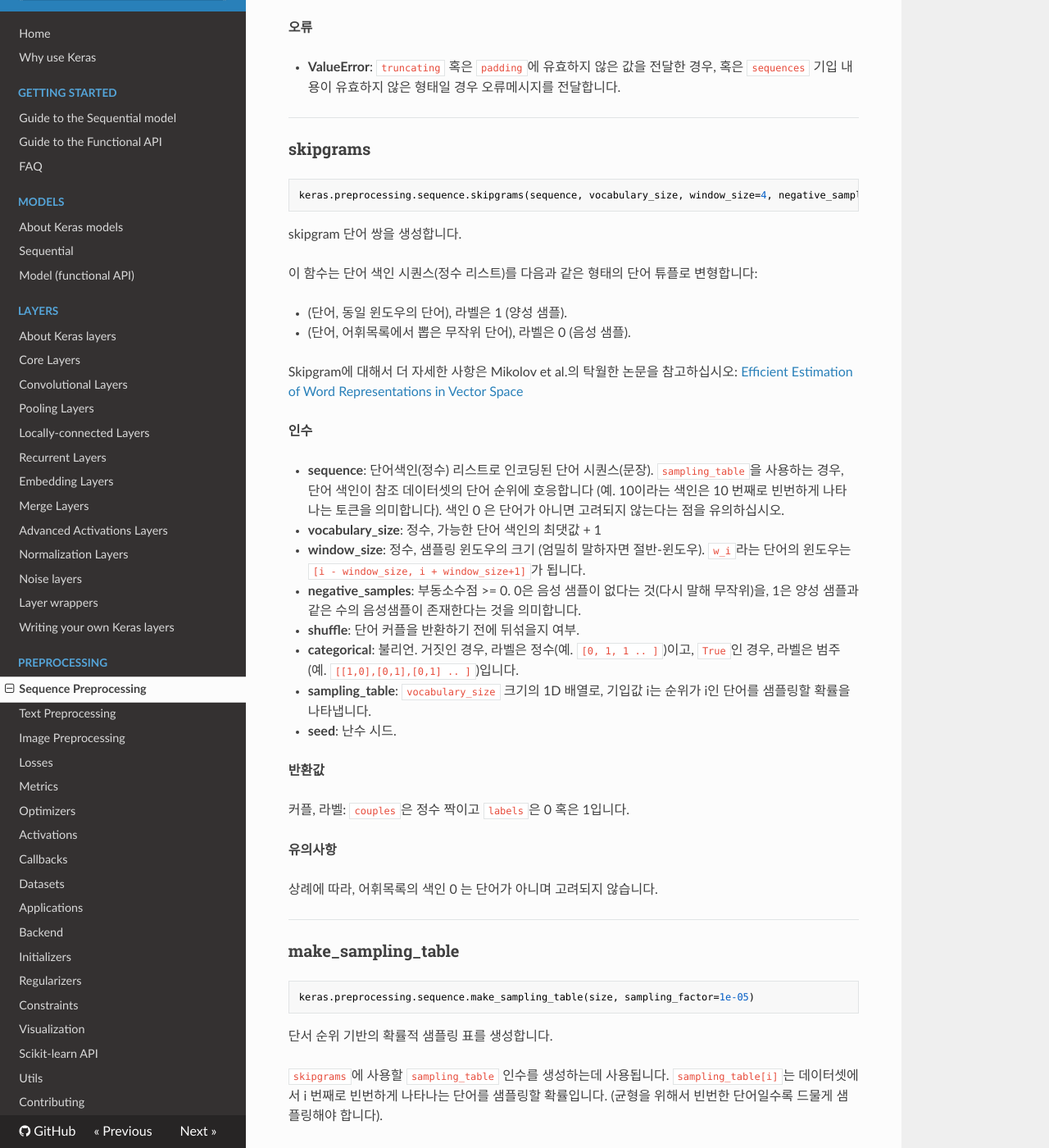
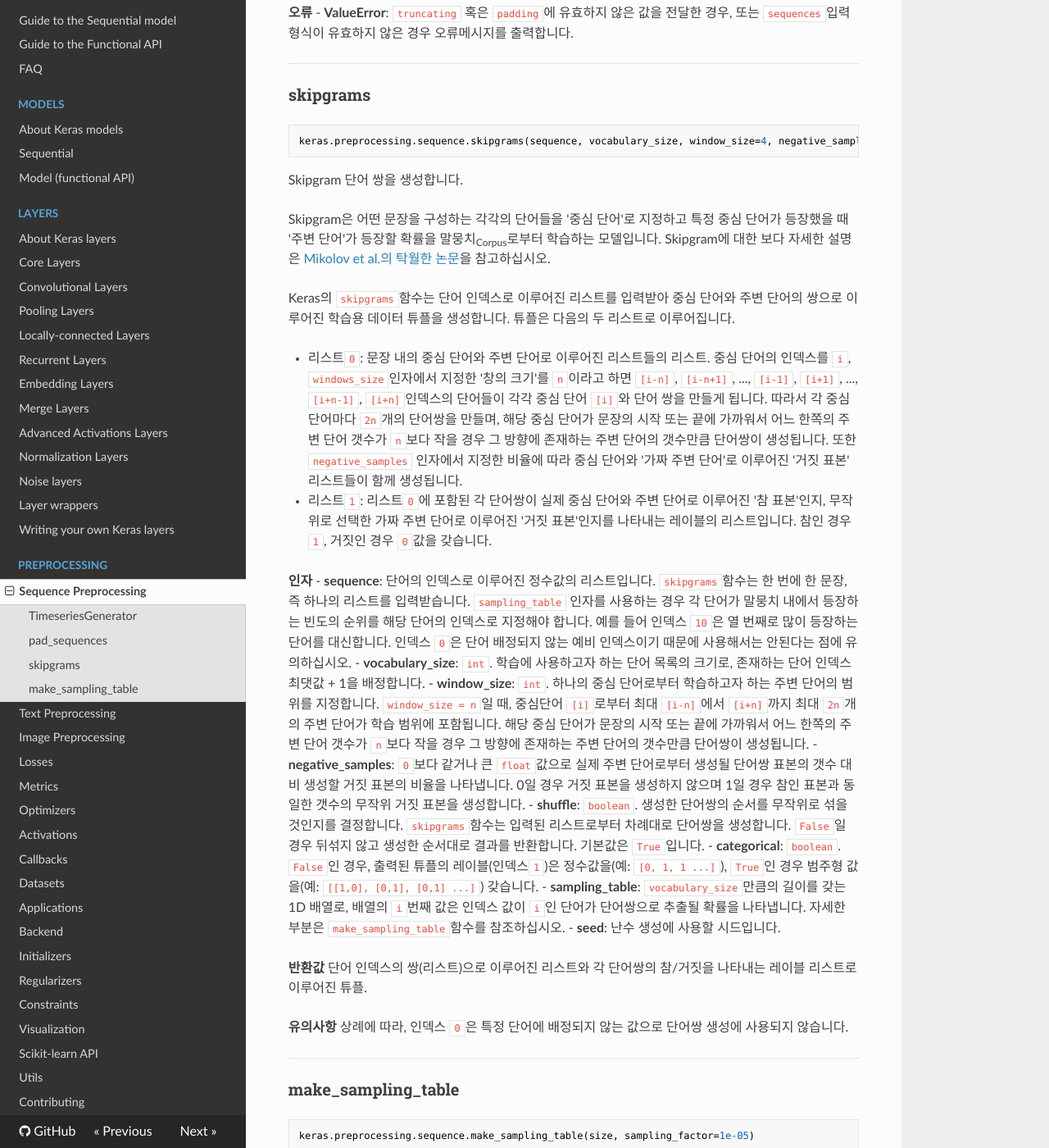
Before and after one commit to keras-team/keras-docs-ko, an MkDocs documentation site: the page built from sources/preprocessing/sequence.md, in a window 1280 px wide and 1400 px high, scrolled down 1975 px. Shown: the whole window at 82% size. Built offline with MkDocs 1.6.1, drawn with Linux system fonts in a browser that asks for light colours; nearby versions of some CDN libraries; some of the changed text lies outside the part shown.

Commit message:
Retranslate sequence.md
[Summary]
- Retranslated overall contexts and tried to paraphrase details as much as possible, especially in order to help newcomers understand how functions work.
- Added missing notations of defalut values.

[For Reviewers Proficient in Korean]
- 기본적으로 Keras Korea 번역팀에서 합의된 용어 번역 가이드라인을 따릅니다.
- sequential과 같이 여러 특성을 내포하는 단어의 경우, '순서형', '시간 순서가 있는', '시계열' 등 해당 문장별로 가장 의미에 적합한 어휘를 골라서 사용하였습니다.
- 원문 설명의 내용이 이해하기 어려운 경우 보다 이해하기 쉬운 형태로 설명을 바꾸거나 추가하였습니다.
- 글머리 크기와 제목 유무 등의 양식은 Keras 공식문서의 Preprocessing 항목 가운데 가장 완성도가 높은 Image Preprocessing 항목의 양식에 맞게 통일합니다.
- TimeseriesGenerator의 Argument 중:
    data: 원문에는 Indexable generator라고 되어있지만, 실제로는 파이썬의 generator 함수 입력은 처리하지 못합니다. 혼동을 피하기 위해 generator 부분은 빼고 인덱싱 가능한 자료형으로만 번역합니다.
    sampling_rate: 원래의 문장과 포함된 인덱싱 예시가 이해하기 매우 난해하여, 직접 테스트한 내용과 예시로 다시 씁니다.
- pad_sequences 설명 본문에서는 글의 흐름이 보다 자연스럽도록 문장의 순서를 변경하였습니다.
- skipgrams의 경우 논문 링크 외에도 Skipgram 알고리즘에 대한 개괄적인 설명을 덧붙였습니다. 또한 출력 데이터에 대한 설명을 훨씬 자세하게 변경하였습니다.

````diff
--- a/sources/preprocessing/sequence.md
+++ b/sources/preprocessing/sequence.md
@@ -1,53 +1,30 @@
-<span style="float:right;">[[source]](https://github.com/keras-team/keras/blob/master/keras/preprocessing/sequence.py#L16)</span>
+# 순서형 전처리<sub>Sequence Preprocessing</sub>
+순서형 전처리 도구 모듈입니다. <span style="float:right;">[[source]](https://github.com/keras-team/keras/blob/master/keras/preprocessing/sequence.py#L16)</span>
+
 ### TimeseriesGenerator
-
 ```python
 keras.preprocessing.sequence.TimeseriesGenerator(data, targets, length, sampling_rate=1, stride=1, start_index=0, end_index=None, shuffle=False, reverse=False, batch_size=128)
 ```
+시간 순서가 있는 데이터의 배치<sub>Batch</sub>를 생성하는 도구 클래스<sub>Class</sub>입니다.
 
-시간적 데이터 배치를 생성하는 유틸리티 클래스.
+이 클래스는 일정한 간격으로 수집된 시계열 데이터와 전체 길이, 스트라이드<sub>Stride</sub>와 같이 시계열 특성을 나타내는 매개변수<sub>parameter</sub>를 입력받아 훈련/검증에 사용할 배치 데이터를 생성합니다.
 
-이 클래스는 일정 간격으로 수집된
-데이터포인트의 시퀀스를 보폭, 시계의 길이 등
-시계열 매개변수를 전달받아 학습/검증 목적의
-배치를 생성합니다.
-
-__인수__
-
-- __data__: 연속적인 데이터 포인트(시간 단계)로
-    구성된 (리스트 혹은 Numpy배열과 같은) 색인처리 가증한 생성자.
-    데이터는 2D의 형태를 취해야 하며, 0축에는
-    시간 차원을 두어야 합니다.
-- __targets__: `data` 내 시간 단계에 호응하는 표적.
-    `data`와 길이가 동일해야 합니다.
-- __length__: 출력 시퀀스의 길이 (단위는 시간 단계의 수).
-- __sampling_rate__: 시퀀스 내 연속되는 개별 시간 단계
-    사이의 기간. 속도가 `r`이면,
-    `data[i]`, `data[i-r]`, ... `data[i - length]`의
-    시간 단계로 샘플 시퀀스를 생성합니다.
-- __stride__: 연속되는 출력 시퀀스 사이의 기간.
-    보폭이 `s`이면, 연속되는 출력 샘플은
-    `data[i]`를 중심으로, `data[i+s]`, `data[i+2*s]` 등이 됩니다.
-- __start_index__: `start_index` 이전의 데이터 포인트는 출력 시퀀스에서
-    사용되지 않습니다. 이는 데이터의 일부를 보존하여
-    테스트나 검증에 사용하는데 유용합니다.
-- __end_index__: `end_index` 이후의 데이터 포인트는 출력 시퀀스에서
-    사용되지 않습니다. 이는 데이터의 일부를 보존하여
-    테스트나 검증에 사용하는데 유용합니다.
-- __shuffle__: 출력 샘플을 뒤섞을지,
-    혹은 시간순으로 뽑을지 여부.
-- __reverse__: 불리언: `true`인 경우, 각 출력 샘플의 시간 단계는
-    역시간 순이 됩니다.
-- __batch_size__: 각 배치의 (마지막을 제외한)
-    시간 단계 샘플의 수.
+__인자__
+- __data__: 리스트 또는 Numpy 배열과 같이 인덱싱 가능한 2D 데이터로 0번째 축<sub>Axis</sub>을 나타냅니다.
+- __targets__: `data`의 시간 단계와 상응하는 목표값으로 0번째 축의 길이가 `data`와 서로 같아야 합니다.
+- __length__: 생성할 배치의 시계열 길이를 지정합니다. 해당 인자를 통해 지정되는 길이는 최대 길이로서, 각 표본<sub>Sample</sub>의 실제 길이는 `length`를 `sampling_rate`로 나눈 몫만큼이 됩니다.
+- __sampling_rate__: `length`를 통해 지정된 시계열 범위 가운데 몇 번째 시점마다 입력값을 추출해서 배치에 포함시킬 것인지를 정합니다. 예를 들어 표본이 `i`번째 데이터에서 시작할 때 `sampling_rate`를 `r`로 설정할 경우 생성되는 표본은 `data[i]`, `data[i+r]`, `data[i+2r]`... 의 형태가 되며, 표본의 최종 길이는 `length`를 `sampling_rate`로 나눈 몫만큼이 됩니다. `sampling_rate`가 `1`일 경우 배치의 길이는 `length`와 같아집니다. 기본값은 `1`입니다.
+- __stride__: 입력값 가운데 몇 번째 순서마다 표본을 생성할 것인지를 정합니다. 예를 들어 첫번째 시계열 표본이 `i`번째 입력값에서 시작할 때 `stride`가 `s`면 다음 표본은 `data[i+s]`부터, 그 다음 표본은 `data[i+2s]`부터 생성됩니다. 표본 사이에 데이터가 중복되지 않게 하려면 `stride`값을 `length`보다 같거나 크게 지정하면 됩니다. 기본값은 `1`입니다.
+- __start_index__: 입력값 가운데 배치 생성에 사용할 최초 시점을 지정합니다. `start_index`이전의 데이터는 사용되지 않기 때문에 별도의 시험/검증 세트를 만드는 데 활용할 수 있습니다. 기본값은 `0`입니다.
+- __end_index__: 입력값 가운데 배치 생성에 사용할 마지막 시점을 지정합니다. `end_index`이후의 데이터는 사용되지 않기 때문에 별도의 시험/검증 세트를 만드는 데 활용할 수 있습니다. 기본값은 `None`으로, 이 경우 입력 데이터의 가장 마지막 인덱스가 자동으로 지정됩니다.
+- __shuffle__: `boolean`. 표본을 생성할 때 입력된 데이터의 순서를 뒤섞을지, 혹은 원래의 순서를 따를 것인지를 정합니다. 기본값은 `False`입니다.
+- __reverse__: `boolean`. `true`인 경우, 생성된 표본의 순서는 입력된 데이터의 역순입니다. 기본값은 `False`입니다.
+- __batch_size__: 하나의 배치 안에 포함될 표본의 갯수입니다. 기본값은 `128`입니다.
 
 __반환값__
-
 [Sequence](/utils/#sequence) 인스턴스.
 
 __예시__
-
-
 ```python
 from keras.preprocessing.sequence import TimeseriesGenerator
 import numpy as np
@@ -70,147 +47,81 @@
 ```
 
 ----
-
 ### pad_sequences
-
-
 ```python
 keras.preprocessing.sequence.pad_sequences(sequences, maxlen=None, dtype='int32', padding='pre', truncating='pre', value=0.0)
 ```
+입력값의 길이를 패딩<sub>Padding</sub>하여 동일하게 만듭니다.
 
+이 함수<sub>Function</sub>는 서로 다른 길이를 가진 `num_samples`개의 리스트에 패딩을 더하여 전체 길이가 `num_timesteps`로 동일한 `(num_samples, num_timesteps)`형태의 2D Numpy 배열로 변형합니다. 패딩을 포함한 `num_timesteps`의 길이는 `maxlen`인자에 의해 결정되며, `maxlen`인자를 지정하지 않을 경우에는 전체 입력 리스트 가운데 가장 긴 리스트를 기준으로 맞춰집니다. 길이가 `num_timesteps`보다 긴 경우는 잘라냅니다. 패딩에 사용되는 값은 `value` 인자로 정할 수 있으며 기본값은 `0 (float)`입니다.
 
-시퀀스를 패딩하여 동일한 길이로 만듭니다.
+`padding`과 `truncating`인자는 각각 개별 리스트의 앞/뒤 가운데 어느 부분을 패딩하고 절삭할지를 결정합니다. 기본값은 `pre`(앞)입니다.
 
-이 함수는 `num_samples`개의
-시퀀스(정수 리스트)의 리스트를
-`(num_samples, num_timesteps)` 형태의 2D Numpy 배열로 변형합니다.
-`num_timesteps`는 `maxlen` 인수를 전달받는 경우는 `maxlen` 인수이고,
-그 외의 경우 가장 긴 시퀀스의 길이가 됩니다.
-
-`num_timesteps` 보다 짧은 시퀀스는
-그 끝에 `value` 값이 패딩됩니다.
-
-`num_timesteps`보다 긴 시퀀스는 원하는
-길이에 맞도록 절단됩니다.
-`padding`과 `truncating` 인수에 따라 각각
-패딩과 절단이 어디서 일어나는지 결정됩니다.
-
-디폴트 모드는 프리-패딩입니다.
-
-__인수__
-
-- __sequences__: 리스트의 리스트로, 각 성분이 시퀀스입니다.
-- __maxlen__: 정수, 모든 시퀀스의 최대 길이.
-- __dtype__: 출력 시퀀스의 자료형.
-    가변적 길이의 문자열로 시퀀스를 패딩하려면 `object`를 사용하시면 됩니다.
-- __padding__: 문자열, 'pre' 혹은 'post':
-    각 시퀀스의 처음 혹은 끝을 패딩합니다.
-- __truncating__: 문자열, 'pre' 혹은 'post':
-    `maxlen`보다 큰 시퀀스의
-    처음 혹은 끝의 값들을 제거합니다.
-- __value__: 부동소수점 혹은 문자열, 패딩할 값.
+__인자__
+- __sequences__: 리스트들로 이루어진 리스트로, 각각의 하위 리스트가 순서형 데이터입니다.
+- __maxlen__: `int`. 전체 리스트의 최대 길이를 결정합니다.
+- __dtype__: 출력값 자료형을 결정합니다. 패딩에 문자열을 사용할 경우 `object`타입을 지정합니다. 기본값은 `int32`입니다.
+- __padding__: `string`. `'pre'` 또는 `'post'`를 입력받아 각 리스트의 앞 또는 뒤를 패딩할 위치로 지정합니다.
+- __truncating__: `string`. `'pre'` 또는 `'post'`를 입력받아 `maxlen`보다 길이가 긴 리스트를 해당 위치에서 잘라냅니다.
+- __value__: 패딩에 사용할 값으로 `float`또는 `string` 형식의 입력을 받습니다. 기본값은 `0 (float)`입니다.
 
 __반환값__
-
-- __x__: `(len(sequences), maxlen)`형태의 Numpy 배열
+- __x__: `(len(sequences), maxlen)`형태의 Numpy 배열.
 
 __오류__
-
-- __ValueError__: `truncating` 혹은 `padding`에 유효하지 않은 값을 전달한 경우,
-    혹은 `sequences` 기입 내용이 유효하지 않은 형태일 경우 오류메시지를 전달합니다.
+- __ValueError__: `truncating` 혹은 `padding`에 유효하지 않은 값을 전달한 경우, 또는 `sequences`입력 형식이 유효하지 않은 경우 오류메시지를 출력합니다.
 
 ----
-
 ### skipgrams
-
-
 ```python
 keras.preprocessing.sequence.skipgrams(sequence, vocabulary_size, window_size=4, negative_samples=1.0, shuffle=True, categorical=False, sampling_table=None, seed=None)
 ```
+Skipgram 단어 쌍을 생성합니다.
 
+Skipgram은 어떤 문장을 구성하는 각각의 단어들을 '중심 단어'로 지정하고 특정 중심 단어가 등장했을 때 '주변 단어'가 등장할 확률을 말뭉치<sub>Corpus</sub>로부터 학습하는 모델입니다. Skipgram에 대한 보다 자세한 설명은 [Mikolov et al.의 탁월한 논문](http://arxiv.org/pdf/1301.3781v3.pdf)을 참고하십시오.
 
-skipgram 단어 쌍을 생성합니다.
+Keras의 `skipgrams`함수는 단어 인덱스로 이루어진 리스트를 입력받아 중심 단어와 주변 단어의 쌍으로 이루어진 학습용 데이터 튜플을 생성합니다. 튜플은 다음의 두 리스트로 이루어집니다.
 
-이 함수는 단어 색인 시퀀스(정수 리스트)를 다음과 같은 형태의
-단어 튜플로 변형합니다:
+- 리스트`0`: 문장 내의 중심 단어와 주변 단어로 이루어진 리스트들의 리스트. 중심 단어의 인덱스를 `i`, `windows_size`인자에서 지정한 '창의 크기'를 `n`이라고 하면 `[i-n]`, `[i-n+1]`, ..., `[i-1]`, `[i+1]`, ..., `[i+n-1]`, `[i+n]`인덱스의 단어들이 각각 중심 단어 `[i]`와 단어 쌍을 만들게 됩니다. 따라서 각 중심 단어마다 `2n`개의 단어쌍을 만들며, 해당 중심 단어가 문장의 시작 또는 끝에 가까워서 어느 한쪽의 주변 단어 갯수가 `n`보다 작을 경우 그 방향에 존재하는 주변 단어의 갯수만큼 단어쌍이 생성됩니다. 또한 `negative_samples` 인자에서 지정한 비율에 따라 중심 단어와 '가짜 주변 단어'로 이루어진 '거짓 표본' 리스트들이 함께 생성됩니다.
+- 리스트`1`: 리스트`0`에 포함된 각 단어쌍이 실제 중심 단어와 주변 단어로 이루어진 '참 표본'인지, 무작위로 선택한 가짜 주변 단어로 이루어진 '거짓 표본'인지를 나타내는 레이블의 리스트입니다. 참인 경우 `1`, 거짓인 경우 `0`값을 갖습니다.
 
-- (단어, 동일 윈도우의 단어), 라벨은 1 (양성 샘플).
-- (단어, 어휘목록에서 뽑은 무작위 단어), 라벨은 0 (음성 샘플).
-
-Skipgram에 대해서 더 자세한 사항은 Mikolov et al.의 탁월한 논문을 참고하십시오:
-[Efficient Estimation of Word Representations in
-Vector Space](http://arxiv.org/pdf/1301.3781v3.pdf)
-
-__인수__
-
-- __sequence__: 단어색인(정수) 리스트로 인코딩된
-    단어 시퀀스(문장). `sampling_table`을 사용하는 경우,
-    단어 색인이 참조 데이터셋의
-    단어 순위에 호응합니다 (예. 10이라는 색인은
-    10 번째로 빈번하게 나타나는 토큰을 의미합니다).
-    색인 0 은 단어가 아니면 고려되지 않는다는 점을 유의하십시오.
-- __vocabulary_size__: 정수, 가능한 단어 색인의 최댓값 + 1
-- __window_size__: 정수, 샘플링 윈도우의 크기 (엄밀히 말하자면 절반-윈도우).
-    `w_i`라는 단어의 윈도우는
-    `[i - window_size, i + window_size+1]`가 됩니다.
-- __negative_samples__: 부동소수점 >= 0. 0은 음성 샘플이 없다는 것(다시 말해 무작위)을,
-    1은 양성 샘플과 같은 수의 음성샘플이 존재한다는 것을 의미합니다.
-- __shuffle__: 단어 커플을 반환하기 전에 뒤섞을지 여부.
-- __categorical__: 불리언. 거짓인 경우, 라벨은
-    정수(예. `[0, 1, 1 .. ]`)이고,
-    `True`인 경우, 라벨은 범주
-    (예. `[[1,0],[0,1],[0,1] .. ]`)입니다.
-- __sampling_table__: `vocabulary_size` 크기의 1D 배열로, 기입값 i는
-    순위가 i인 단어를 샘플링할 확률을 나타냅니다.
-- __seed__: 난수 시드.
+__인자__
+- __sequence__: 단어의 인덱스로 이루어진 정수값의 리스트입니다. `skipgrams`함수는 한 번에 한 문장, 즉 하나의 리스트를 입력받습니다. `sampling_table` 인자를 사용하는 경우 각 단어가 말뭉치 내에서 등장하는 빈도의 순위를 해당 단어의 인덱스로 지정해야 합니다. 예를 들어 인덱스 `10`은 열 번째로 많이 등장하는 단어를 대신합니다. 인덱스 `0`은 단어 배정되지 않는 예비 인덱스이기 때문에 사용해서는 안된다는 점에 유의하십시오.
+- __vocabulary_size__: `int`. 학습에 사용하고자 하는 단어 목록의 크기로, 존재하는 단어 인덱스 최댓값 + 1을 배정합니다.
+- __window_size__: `int`. 하나의 중심 단어로부터 학습하고자 하는 주변 단어의 범위를 지정합니다. `window_size = n`일 때, 중심단어 `[i]`로부터 최대 `[i-n]`에서 `[i+n]`까지 최대 `2n`개의 주변 단어가 학습 범위에 포함됩니다. 해당 중심 단어가 문장의 시작 또는 끝에 가까워서 어느 한쪽의 주변 단어 갯수가 `n`보다 작을 경우 그 방향에 존재하는 주변 단어의 갯수만큼 단어쌍이 생성됩니다.
+- __negative_samples__: `0`보다 같거나 큰 `float`값으로 실제 주변 단어로부터 생성될 단어쌍 표본의 갯수 대비 생성할 거짓 표본의 비율을 나타냅니다. 0일 경우 거짓 표본을 생성하지 않으며 1일 경우 참인 표본과 동일한 갯수의 무작위 거짓 표본을 생성합니다.
+- __shuffle__: `boolean`. 생성한 단어쌍의 순서를 무작위로 섞을 것인지를 결정합니다. `skipgrams`함수는 입력된 리스트로부터 차례대로 단어쌍을 생성합니다. `False`일 경우 뒤섞지 않고 생성한 순서대로 결과를 반환합니다. 기본값은 `True`입니다.
+- __categorical__: `boolean`. `False`인 경우, 출력된 튜플의 레이블(인덱스`1`)은 정수값을(예: `[0, 1, 1 ...]`), `True`인 경우 범주형 값을(예: `[[1,0], [0,1], [0,1] ...]`) 갖습니다.
+- __sampling_table__: `vocabulary_size`만큼의 길이를 갖는 1D 배열로, 배열의 `i`번째 값은 인덱스 값이 `i`인 단어가 단어쌍으로 추출될 확률을 나타냅니다. 자세한 부분은 `make_sampling_table`함수를 참조하십시오.
+- __seed__: 난수 생성에 사용할 시드입니다.
 
 __반환값__
-
-커플, 라벨: `couples`은 정수 짝이고
-    `labels`은 0 혹은 1입니다.
+단어 인덱스의 쌍(리스트)으로 이루어진 리스트와 각 단어쌍의 참/거짓을 나타내는 레이블 리스트로 이루어진 튜플.
 
 __유의사항__
-
-상례에 따라, 어휘목록의 색인 0 는 단어가 아니며
-고려되지 않습니다.
+상례에 따라, 인덱스 `0`은 특정 단어에 배정되지 않는 값으로 단어쌍 생성에 사용되지 않습니다.
 
 ----
-
 ### make_sampling_table
-
-
 ```python
 keras.preprocessing.sequence.make_sampling_table(size, sampling_factor=1e-05)
 ```
+각 단어가 등장할 확률을 높은 순서대로 정렬한 배열을 생성합니다.
 
-
-단서 순위 기반의 확률적 샘플링 표를 생성합니다.
-
-`skipgrams`에 사용할 `sampling_table` 인수를 생성하는데
-사용됩니다. `sampling_table[i]`는 데이터셋에서
-i 번째로 빈번하게 나타나는 단어를 샘플링할 확률입니다.
-(균형을 위해서 빈번한 단어일수록 드물게 샘플링해야 합니다).
-
-샘플링 확률은 word2vec에서 사용되는
-샘플링 분포에 따라 생성됩니다:
-
+이 함수는 `skipgrams`함수의 `sampling_table`인자에 입력할 확률 배열을 생성합니다. `sampling_table[i]`는 데이터에서 `i`번째로 빈번하게 나타나는 단어를 학습 표본으로 추출할 확률입니다. 학습에 사용할 데이터는 각 항목의 가짓수가 비슷한 편이 좋기 때문에 균형을 위해 자주 등장하는 단어일수록 추출될 확률을 낮게 설정합니다. 해당 확률은 word2vec에서 사용하는 표본추출 분포 공식을 따릅니다.
 ```
 p(word) = (min(1, sqrt(word_frequency / sampling_factor) /
-    (word_frequency / sampling_factor)))
+          (word_frequency / sampling_factor)))
 ```
-
-단어 빈도가 지프의 법칙(s=1)을 따른다는 가정하에
-빈도(순위)의 수치 근사값을 유도합니다:
-
-`frequency(rank) ~ 1/(rank * (log(rank) + gamma) + 1/2 - 1/(12*rank))`
+이때 `word_frequency`값은 각 단어가 실제 말뭉치 안에 등장하는 빈도가 아니라 [지프의 법칙](https://ko.wikipedia.org/wiki/%EC%A7%80%ED%94%84%EC%9D%98_%EB%B2%95%EC%B9%99)(s=1)의 가정을 따라 단어의 등장 빈도 순위별로 자동으로 생성되는 근사값을 사용합니다.
+```
+frequency(rank) ≈ 1/(rank * (log(rank) + gamma) + 1/2 - 1/(12*rank))
+```
 여기서 `gamma`는 오일러-마스케로니 상수입니다.
 
-__Arguments__
-
-- __size__: 정수, 샘플링 가능한 단어의 수.
-- __sampling_factor__: word2vec 공식의 샘플링 인수.
+__인자__
+- __size__: `int`. 표본 추출에 사용할 전체 단어의 수.
+- __sampling_factor__: word2vec 공식에 사용할 표본 추출 인수. 기본값은 `1e-5`입니다.
 
 __반환값__
-
-`size`의 길이를 가진 1D 형태의 Numpy 배열로, i 번째 기입값이
-순위 i의 단어가 샘플되어야 할 확률을 나타냅니다.
+`size`의 길이를 가진 1D 형태의 Numpy 배열로, `i`번째 값은 `i`번째로 빈번하게 나타나는 단어를 학습 표본으로 추출할 확률입니다.
````
